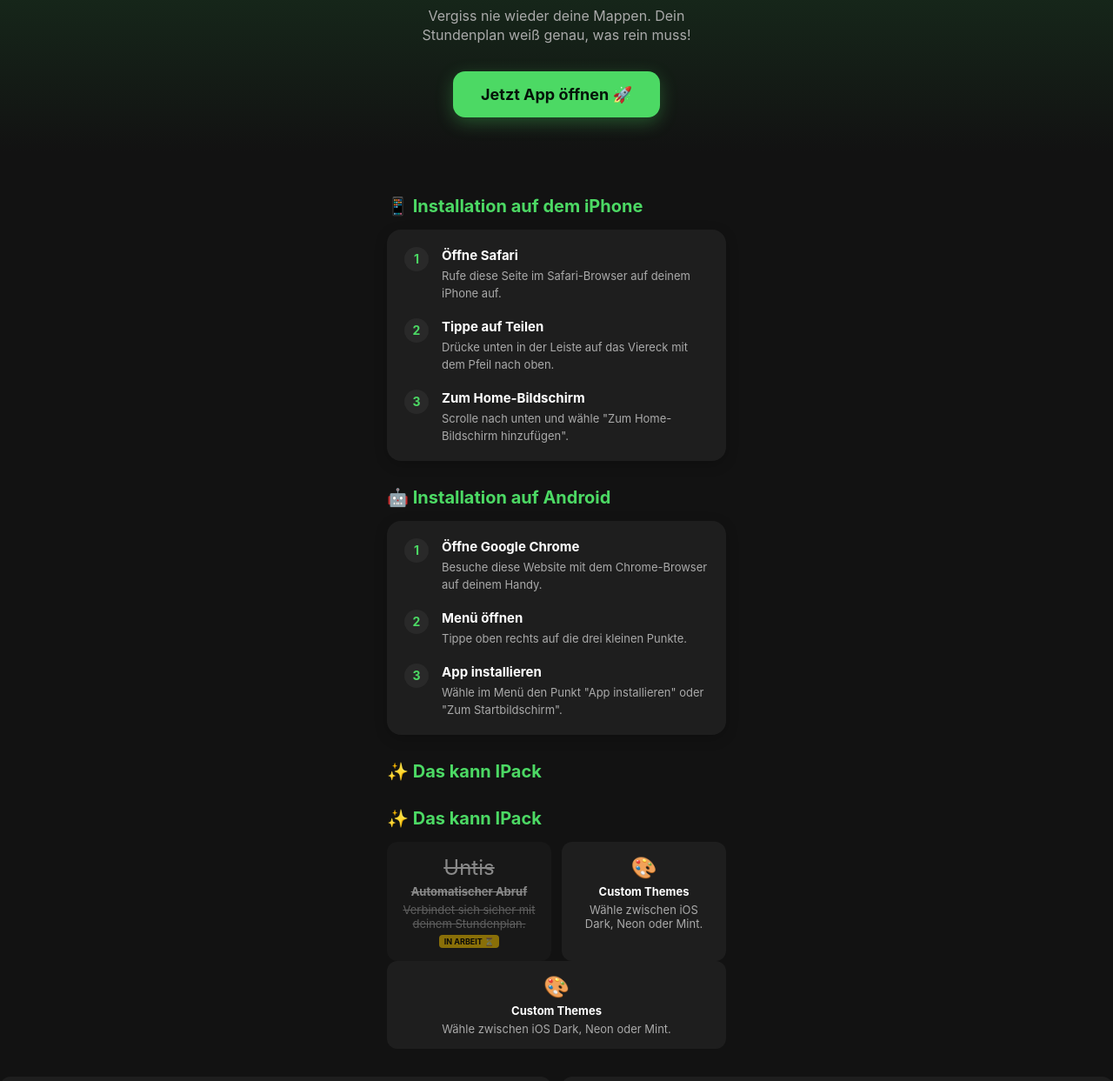
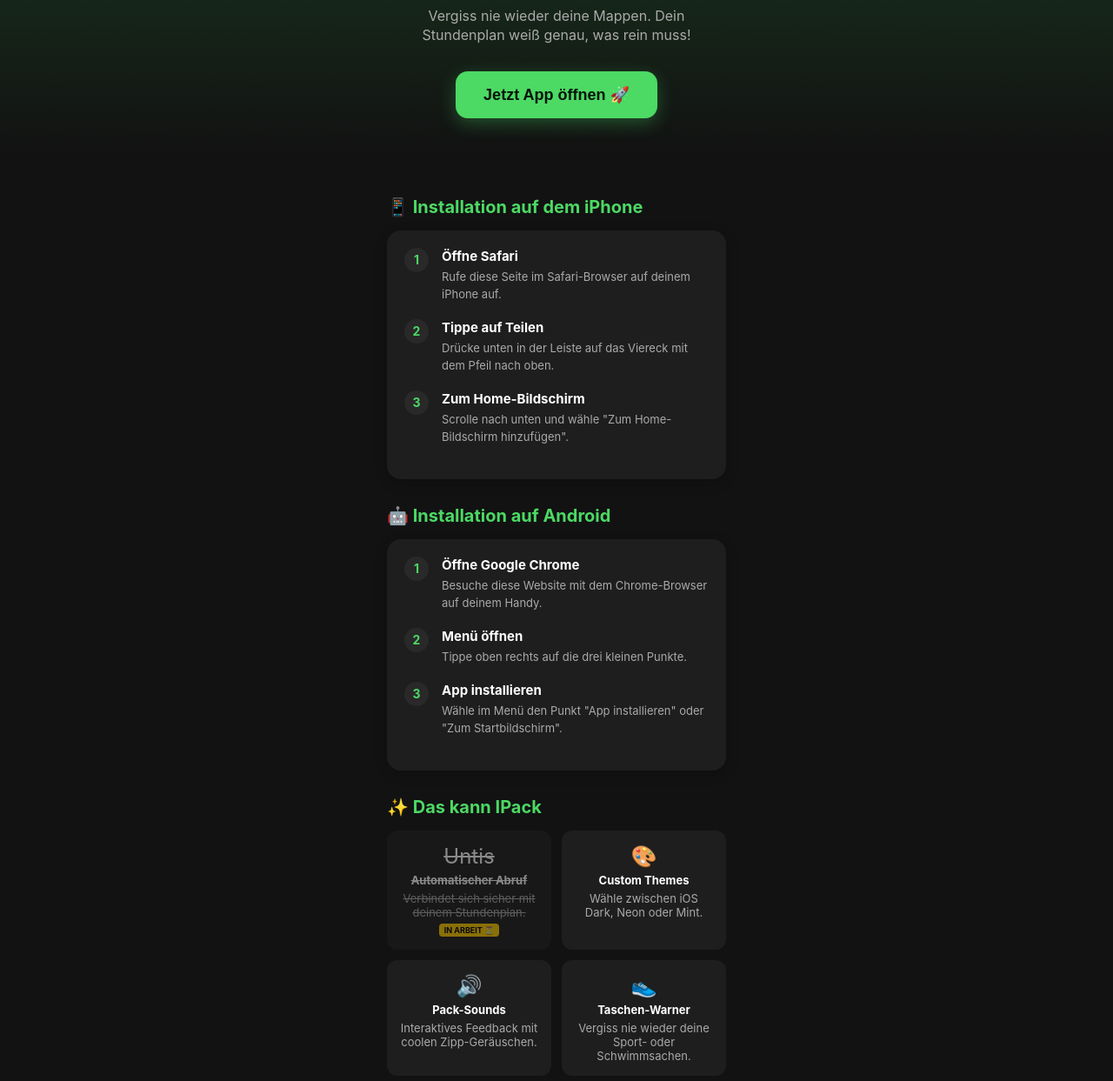
Before and after one commit to dinoo-alt/ipack, a plain HTML site: page index.html in a window 1280 px wide. Shown: the part 197-1440 px from the top of the page at 87% size. Drawn offline with Linux system fonts and the light colour scheme.

Commit message:
Implement automatic redirection and update download button
Added automatic redirection to app.html if the user has previously opened the app. Updated the download button to use a button element instead of a link.

```diff
--- a/index.html
+++ b/index.html
@@ -5,7 +5,21 @@
     <meta name="viewport" content="width=device-width, initial-scale=1.0">
     <title>IPack – Dein smarter Rucksack-Planer</title>
 
-    <!-- 🌟 GOOGLE ADSENSE AKTIVIERUNG FÜR DIE DOWNLOAD-SEITE -->
+    <!-- 🌟 SCRIPT FÜR DIE AUTOMATISCHE BLITZ-WEITERLEITUNG -->
+    <script>
+        // Wenn der Nutzer schon mal in der App war, direkt zu app.html springen
+        if (localStorage.getItem("ipack_schon_geoeffnet") === "true") {
+            window.location.href = "app.html";
+        }
+
+        // Funktion, die beim Klick auf den Button den Haken setzt
+        function appOeffnen() {
+            localStorage.setItem("ipack_schon_geoeffnet", "true");
+            window.location.href = "app.html";
+        }
+    </script>
+
+    <!-- 🌟 GOOGLE ADSENSE AKTIVIERUNG -->
     <script async src="https://googlesyndication.com"
          crossorigin="anonymous"></script>
 
@@ -13,7 +27,7 @@
         :root {
             --bg-color: #121212;
             --card-bg: #1e1e1e;
-            --accent-color: #4cd964; /* Passend zum Mint-Theme */
+            --accent-color: #4cd964;
             --text-color: white;
             --text-muted: #aaa;
         }
@@ -26,7 +40,6 @@
             color: var(--text-color);
             text-align: center;
         }
-
         .hero {
             padding: 60px 20px 40px;
             background: linear-gradient(180deg, #1a3c22 0%, var(--bg-color) 100%);
@@ -50,9 +63,7 @@
             margin: 0 auto 30px;
             line-height: 1.4;
         }
-    </style>
-</head>
-<style>
+
         .btn-download {
             display: inline-block;
             background: var(--accent-color);
@@ -64,13 +75,14 @@
             text-decoration: none;
             box-shadow: 0 6px 20px rgba(76, 217, 100, 0.3);
             transition: transform 0.2s, box-shadow 0.2s;
+            cursor: pointer;
+            border: none;
         }
 
         .btn-download:hover {
             transform: scale(1.03);
             box-shadow: 0 8px 25px rgba(76, 217, 100, 0.4);
         }
-
         .container {
             max-width: 430px;
             margin: 0 auto;
@@ -102,11 +114,6 @@
             margin-bottom: 20px;
         }
 
-        .step:last-child {
-            margin-bottom: 0;
-        }
-</style>
-<style>
         .step-num {
             background: #292929;
             color: var(--accent-color);
@@ -121,38 +128,13 @@
             font-size: 14px;
         }
 
-        .step-text b {
-            display: block;
-            font-size: 15px;
-            margin-bottom: 3px;
-        }
-
-        .step-text span {
-            color: var(--text-muted);
-            font-size: 13px;
-            line-index: 1.3;
-        }
-
-        .feature-grid {
-            display: grid;
-            grid-template-columns: 1fr 1fr;
-            gap: 12px;
-        }
-
-        .feature-box {
-            background: var(--card-bg);
-            padding: 15px;
-            border-radius: 12px;
-            text-align: center;
-            font-size: 13px;
-        }
-
-        .feature-icon {
-            font-size: 24px;
-            margin-bottom: 5px;
-        }
+        .step-text b { display: block; font-size: 15px; margin-bottom: 3px; }
+        .step-text span { color: var(--text-muted); font-size: 13px; line-height: 1.3; }
+        .feature-grid { display: grid; grid-template-columns: 1fr 1fr; gap: 12px; }
+        .feature-box { background: var(--card-bg); padding: 15px; border-radius: 12px; text-align: center; font-size: 13px; }
+        .feature-icon { font-size: 24px; margin-bottom: 5px; }
 </style>
-
+</head>
 <body>
 
     <!-- HERO / OBEN -->
@@ -160,8 +142,8 @@
         <p class="logo">🎒</p>
         <h1>IPack</h1>
         <div class="subtitle">Vergiss nie wieder deine Mappen. Dein Stundenplan weiß genau, was rein muss!</div>
-        <!-- 🔗 LINK ZUR EIGENTLICHEN APP -->
-<a href="app.html" class="btn-download">Jetzt App öffnen 🚀</a>
+        <!-- 🌟 BUTTON RUF JETZT DIE NEUE INTELLIGENTE FUNKTION AUF -->
+        <button onclick="appOeffnen()" class="btn-download">Jetzt App öffnen 🚀</button>
     </div>
     <div class="container">
 
@@ -229,26 +211,14 @@
 
         <!-- COOLNESS FEATURES -->
         <div class="section-title">✨ Das kann IPack</div>
-        <!-- COOLNESS FEATURES -->
-        <div class="section-title">✨ Das kann IPack</div>
         <div class="feature-grid">
-
-            <!-- 🌟 AB HIER ERSETZEN: Das Untis-Feature in "In Arbeit" Optik -->
+            <!-- 🌟 HIER IST DAS UNTIS FEATURE JETZT SAUBER DURCHGESTRICHEN -->
             <div class="feature-box" style="opacity: 0.5;">
                 <div class="feature-icon" style="text-decoration: line-through;">Untis</div>
                 <b style="text-decoration: line-through;">Automatischer Abruf</b>
                 <p style="margin:5px 0 0; color:var(--text-muted); text-decoration: line-through;">Verbindet sich sicher mit deinem Stundenplan.</p>
                 <span style="display: inline-block; background: #ffcc00; color: black; font-size: 9px; font-weight: bold; padding: 2px 6px; border-radius: 4px; margin-top: 5px;">IN ARBEIT ⏳</span>
             </div>
-            <!-- 🌟 BIS HIERHER ERSETZEN -->
-
-            <div class="feature-box">
-                <div class="feature-icon">🎨</div>
-                <b>Custom Themes</b>
-                <p style="margin:5px 0 0; color:var(--text-muted);">Wähle zwischen iOS Dark, Neon oder Mint.</p>
-            </div>
-        </div>
-
             <div class="feature-box">
                 <div class="feature-icon">🎨</div>
                 <b>Custom Themes</b>
@@ -272,8 +242,8 @@
         <div style="margin: 30px 0 15px; text-align: center;">
             <ins class="adsbygoogle"
                  style="display:block"
-                 data-ad-client="ca-pub-9964948454613974"
-                 data-ad-slot="8167034083"
+                 data-ad-client="ca-pub-DEINE_PARTNER_ID"
+                 data-ad-slot="DEINE_ANZEIGEN_ID"
                  data-ad-format="auto"
                  full-width-responsive="true"></ins>
             <script>(adsbygoogle = window.adsbygoogle || []).push({});</script>
```
